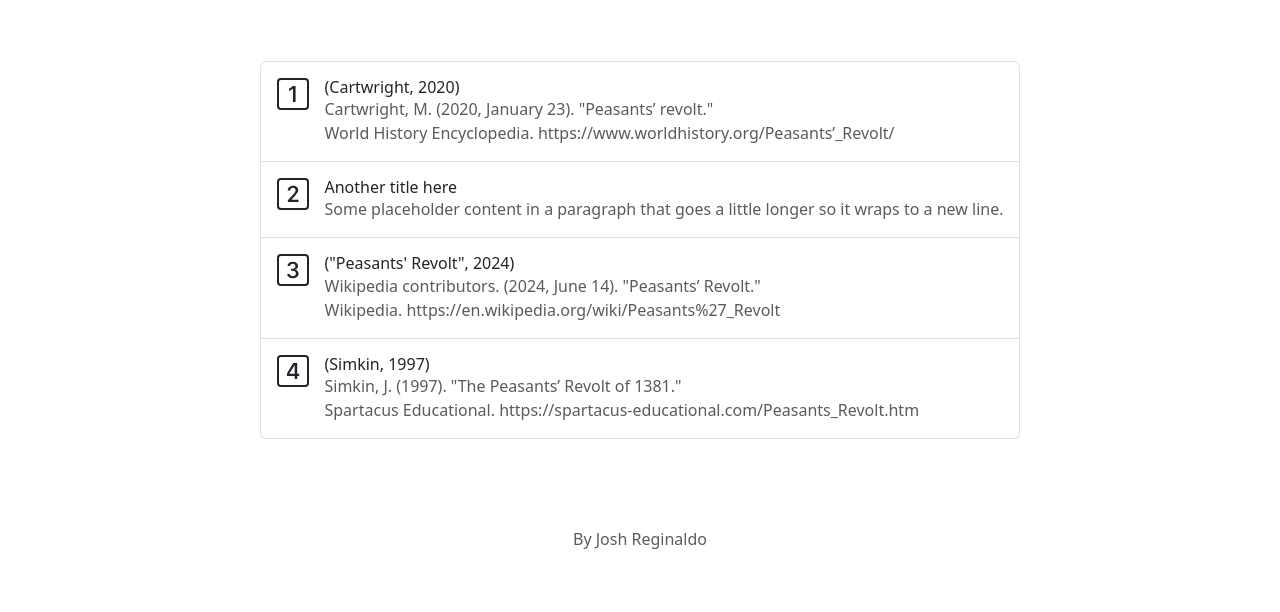
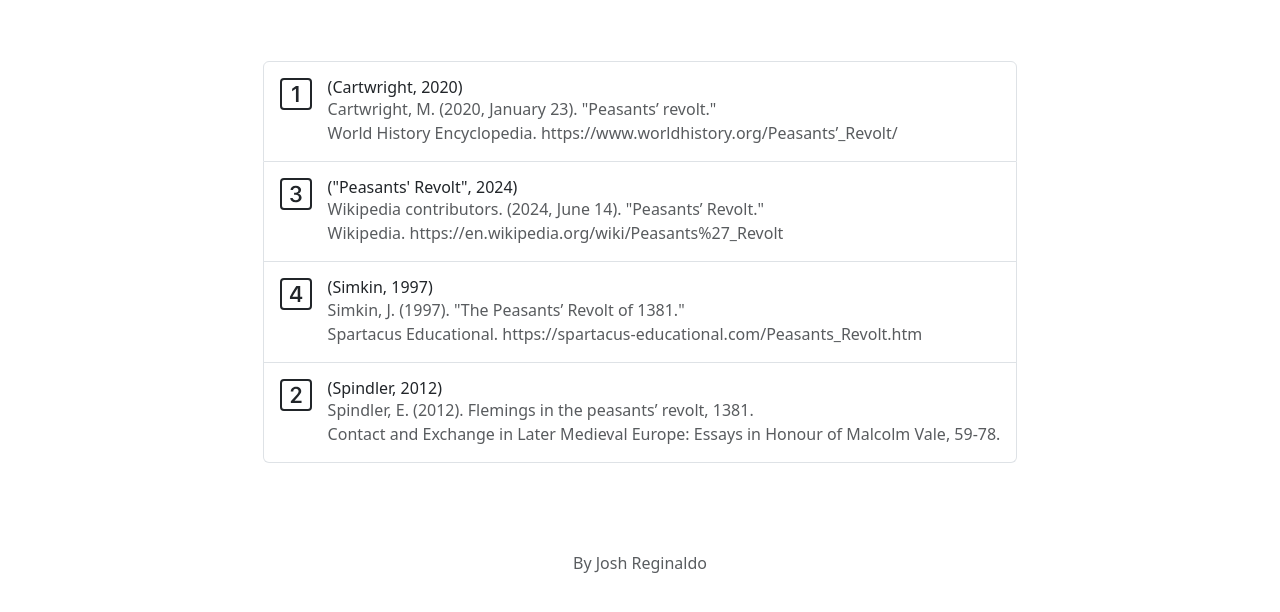
Before and after one commit to AnotherCreator/Text-Adv-Game, a plain HTML site: page bibliography.html in a window 1280 px wide. Shown: the part 178-790 px from the top of the page. Drawn offline with nearby package versions, Linux system fonts and the light colour scheme.

Commit message:
Add 4th citation

```diff
--- a/bibliography.html
+++ b/bibliography.html
@@ -42,20 +42,6 @@
         </div>
       </div>
     </a>
-    <a href="#" target="_blank" class="list-group-item list-group-item-action d-flex gap-3 py-3" aria-current="true">
-      <div class="d-flex flex-column align-items-center">
-        <svg xmlns="http://www.w3.org/2000/svg" width="32" height="32" fill="currentColor" class="bi bi-2-square" viewBox="0 0 16 16">
-          <path d="M6.646 6.24v.07H5.375v-.064c0-1.213.879-2.402 2.637-2.402 1.582 0 2.613.949 2.613 2.215 0 1.002-.6 1.667-1.287 2.43l-.096.107-1.974 2.22v.077h3.498V12H5.422v-.832l2.97-3.293c.434-.475.903-1.008.903-1.705 0-.744-.557-1.236-1.313-1.236-.843 0-1.336.615-1.336 1.306"/>
-          <path d="M0 2a2 2 0 0 1 2-2h12a2 2 0 0 1 2 2v12a2 2 0 0 1-2 2H2a2 2 0 0 1-2-2zm15 0a1 1 0 0 0-1-1H2a1 1 0 0 0-1 1v12a1 1 0 0 0 1 1h12a1 1 0 0 0 1-1z"/>
-        </svg>
-      </div>
-      <div class="d-flex gap-2 w-100 justify-content-between">
-        <div>
-          <h6 class="mb-0">Another title here</h6>
-          <p class="mb-0 opacity-75">Some placeholder content in a paragraph that goes a little longer so it wraps to a new line.</p>
-        </div>
-      </div>
-    </a>
     <a href="https://en.wikipedia.org/w/index.php?title=Peasants%27_Revolt&oldid=1229041668" target="_blank" class="list-group-item list-group-item-action d-flex gap-3 py-3" aria-current="true">
       <div class="d-flex flex-column align-items-center">
         <svg xmlns="http://www.w3.org/2000/svg" width="32" height="32" fill="currentColor" class="bi bi-3-square" viewBox="0 0 16 16">
@@ -86,6 +72,21 @@
         </div>
       </div>
     </a>
+    <a href="https://www.academia.edu/download/26666445/Spindler__Flemings_in_the_Peasants_Revolt__2012.pdf" target="_blank" class="list-group-item list-group-item-action d-flex gap-3 py-3" aria-current="true">
+      <div class="d-flex flex-column align-items-center">
+        <svg xmlns="http://www.w3.org/2000/svg" width="32" height="32" fill="currentColor" class="bi bi-2-square" viewBox="0 0 16 16">
+          <path d="M6.646 6.24v.07H5.375v-.064c0-1.213.879-2.402 2.637-2.402 1.582 0 2.613.949 2.613 2.215 0 1.002-.6 1.667-1.287 2.43l-.096.107-1.974 2.22v.077h3.498V12H5.422v-.832l2.97-3.293c.434-.475.903-1.008.903-1.705 0-.744-.557-1.236-1.313-1.236-.843 0-1.336.615-1.336 1.306"/>
+          <path d="M0 2a2 2 0 0 1 2-2h12a2 2 0 0 1 2 2v12a2 2 0 0 1-2 2H2a2 2 0 0 1-2-2zm15 0a1 1 0 0 0-1-1H2a1 1 0 0 0-1 1v12a1 1 0 0 0 1 1h12a1 1 0 0 0 1-1z"/>
+        </svg>
+      </div>
+      <div class="d-flex gap-2 w-100 justify-content-between">
+        <div>
+          <h6 class="mb-0">(Spindler, 2012)</h6>
+          <p class="mb-0 opacity-75">Spindler, E. (2012). Flemings in the peasants’ revolt, 1381.
+            <br>Contact and Exchange in Later Medieval Europe: Essays in Honour of Malcolm Vale, 59-78.</p>
+        </div>
+      </div>
+    </a>
   </div>
 </div>
 <div class="container">
```
